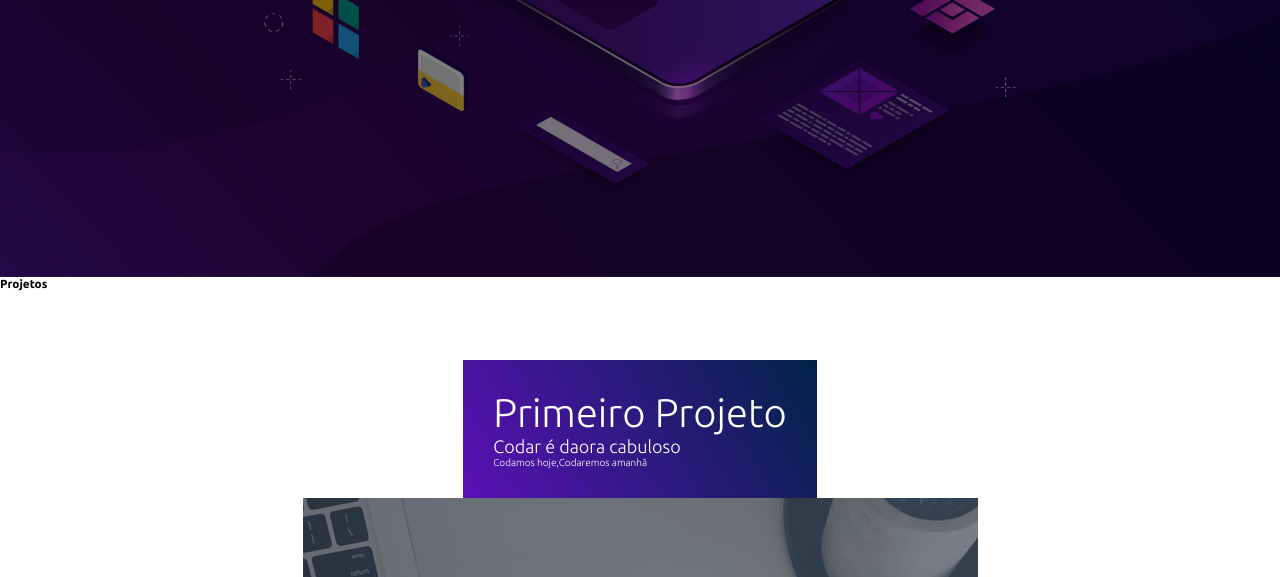
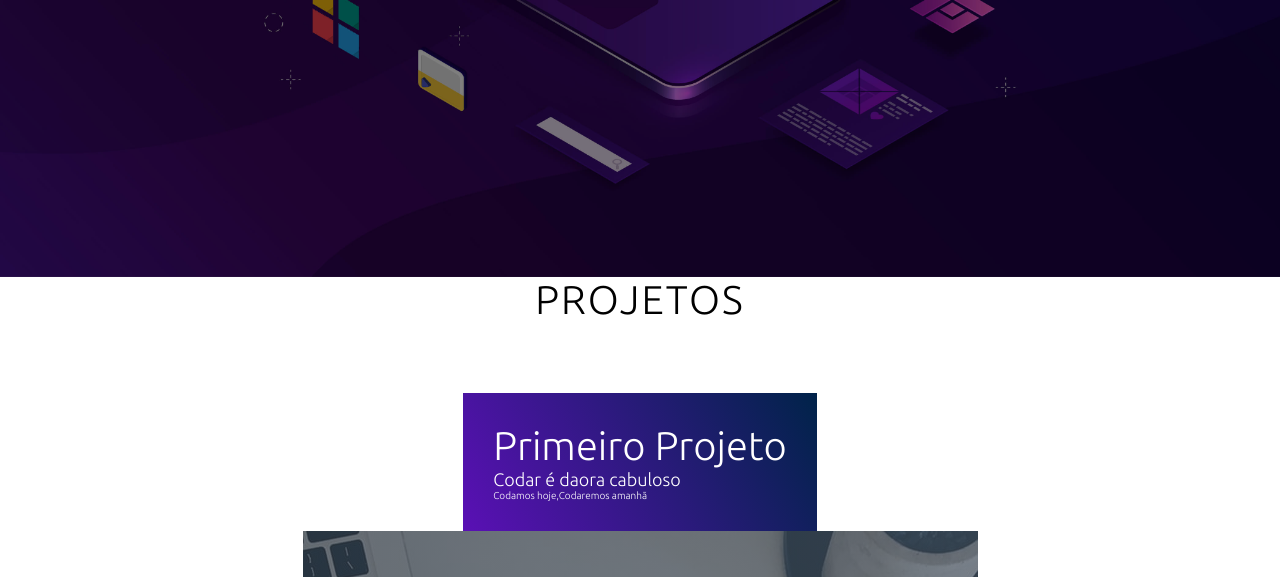
Before and after one commit to Eu-Vinicius/My-portfolio, a plain HTML site: page index.html in a window 1280 px wide. Shown: the part 523-1100 px from the top of the page. Drawn offline with Linux system fonts and the light colour scheme.

Commit message:
Changing CSS sectionTitle

```diff
--- a/style.css
+++ b/style.css
@@ -14,6 +14,16 @@ html{
 
 a{
     text-decoration: none;
+}
+
+.section-Title{
+    font-size: 4rem;
+    font-weight: 500;
+    color: black;
+    margin-bottom: 10px;
+    text-transform: uppercase;
+    letter-spacing: 0.2rem;
+    text-align: center;
 }
 
 .headerContainer{
```
